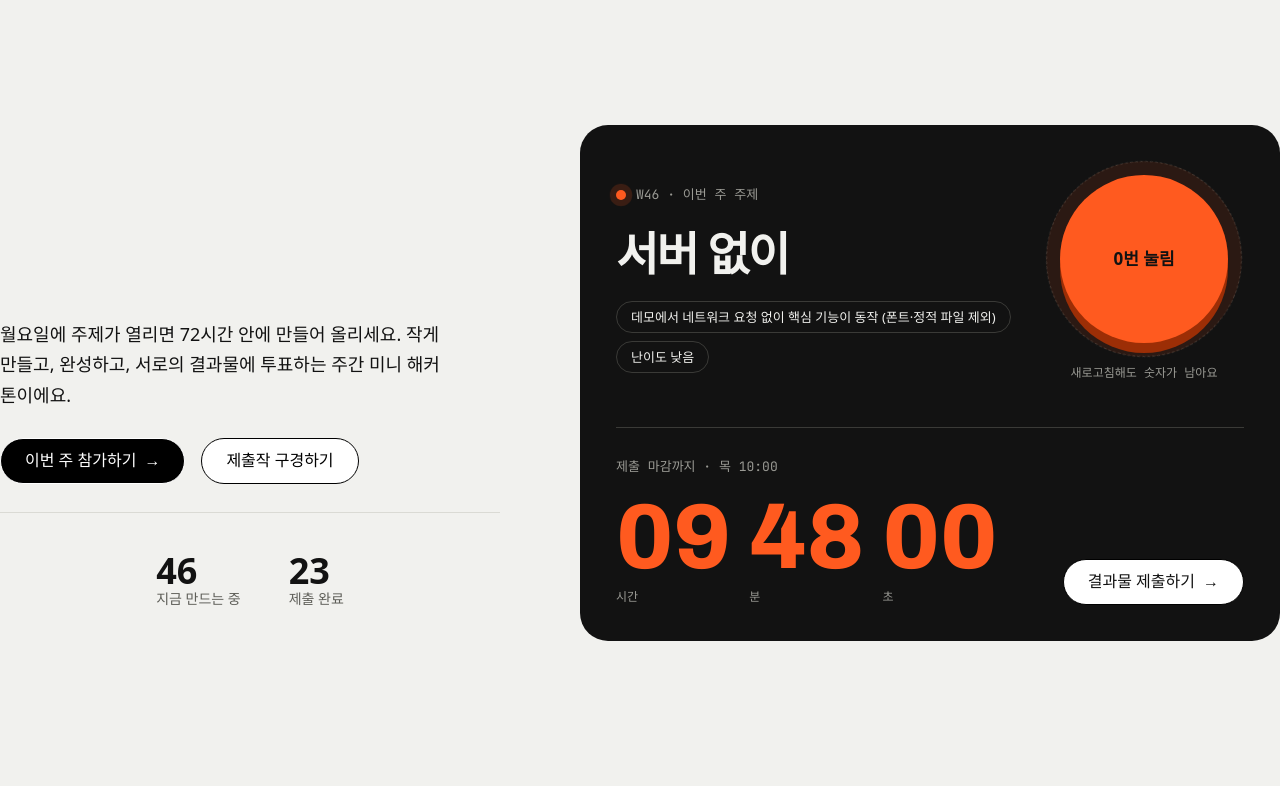
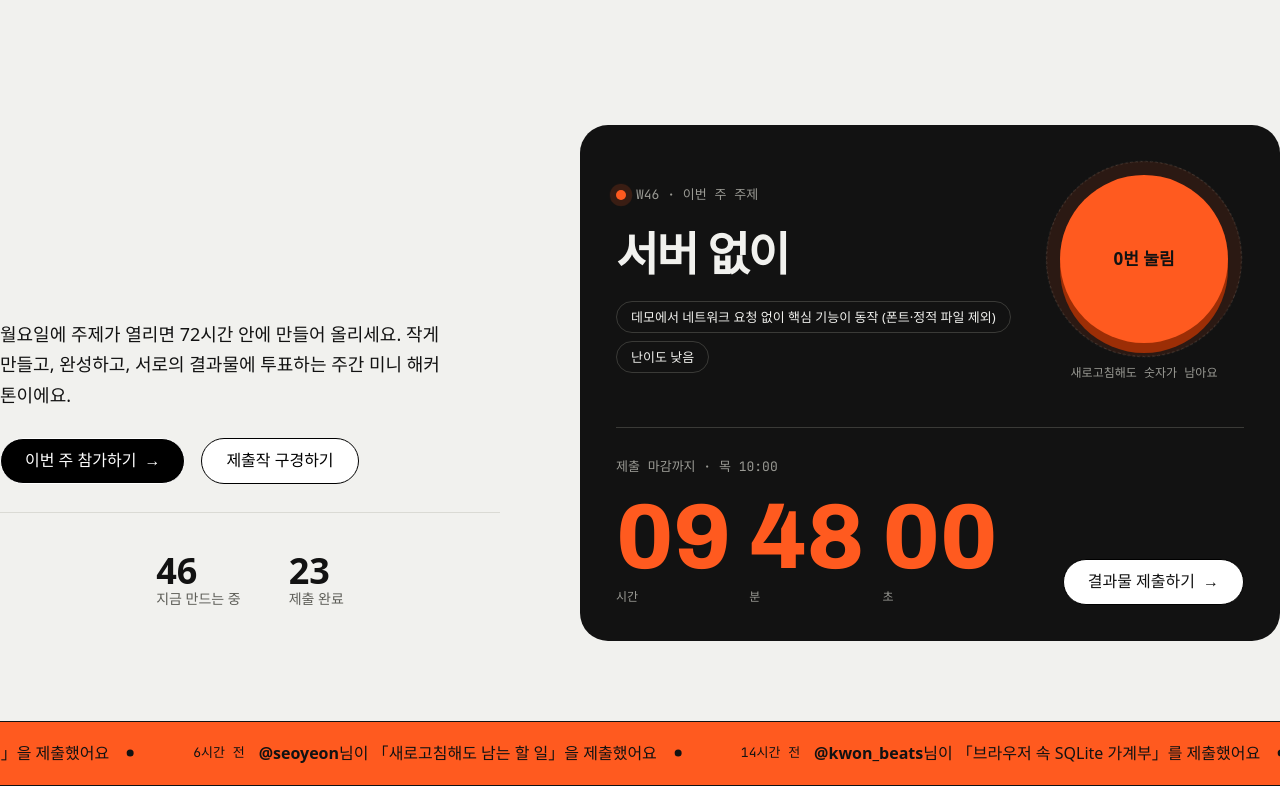
Before and after one commit to TeamUpLabs/ttukttak, a React (Vite) app: page / in a window 1280 px wide. Shown: the part 551-1337 px from the top of the page. Before the commit the page ends 1272 px from the top, so only its background shows below. Built offline with nearby package versions, Linux system fonts and the light colour scheme; a web font is replaced by a local one.

Commit message:
feat: add recent submissions marquee component and mock data to homepage

```diff
--- /dev/null
+++ b/mocks/submissions.json
@@ -0,0 +1,10 @@
+[
+  { "id": "s-101", "weekId": "2026-w46", "handle": "@minji.dev", "track": "beginner", "title": "물 마신 잔 수 기록기", "submittedAt": "2026-11-09T21:40:00+09:00" },
+  { "id": "s-102", "weekId": "2026-w46", "handle": "@hyuk", "track": "regular", "title": "오프라인 메모장", "submittedAt": "2026-11-10T13:05:00+09:00" },
+  { "id": "s-103", "weekId": "2026-w46", "handle": "@dana_k", "track": "beginner", "title": "로컬 습관 달력", "submittedAt": "2026-11-10T23:18:00+09:00" },
+  { "id": "s-104", "weekId": "2026-w46", "handle": "@kwon_beats", "track": "expert", "title": "브라우저 속 SQLite 가계부", "submittedAt": "2026-11-11T09:52:00+09:00" },
+  { "id": "s-105", "weekId": "2026-w46", "handle": "@seoyeon", "track": "regular", "title": "새로고침해도 남는 할 일", "submittedAt": "2026-11-11T17:30:00+09:00" },
+  { "id": "s-106", "weekId": "2026-w46", "handle": "@jh.park", "track": "regular", "title": "IndexedDB 레시피 북", "submittedAt": "2026-11-11T22:47:00+09:00" },
+  { "id": "s-107", "weekId": "2026-w46", "handle": "@yuna_b", "track": "beginner", "title": "오프라인 단어장", "submittedAt": "2026-11-12T01:12:00+09:00" },
+  { "id": "s-108", "weekId": "2026-w46", "handle": "@taeho", "track": "expert", "title": "탭끼리 동기화되는 칸반", "submittedAt": "2026-11-12T03:20:00+09:00" }
+]
--- /dev/null
+++ b/src/features/submission/components/RecentSubmissionsMarquee.tsx
@@ -0,0 +1,50 @@
+import { Marquee } from '../../../shared/ui'
+import { useNow } from '../../../shared/hooks/useNow.ts'
+import submissions from '../../../../mocks/submissions.json'
+
+const rtf = new Intl.RelativeTimeFormat('ko')
+
+/** "방금", "5분 전", "3시간 전", "2일 전" */
+function timeAgo(at: number, now: Date) {
+  const min = Math.floor((now.getTime() - at) / 60_000)
+  if (min < 1) return '방금'
+  if (min < 60) return rtf.format(-min, 'minute')
+  if (min < 60 * 24) return rtf.format(-Math.floor(min / 60), 'hour')
+  return rtf.format(-Math.floor(min / (60 * 24)), 'day')
+}
+
+/** 받침이 있으면 "을", 없으면 "를". 한글이 아니면 "을". */
+function objectParticle(word: string) {
+  const code = word.charCodeAt(word.length - 1) - 0xac00
+  return code >= 0 && code < 11172 && code % 28 === 0 ? '를' : '을'
+}
+
+// ponytail: 목 데이터 고정. Supabase 붙이면 최근 제출 쿼리로 바꿔요.
+const recent = submissions
+  .map((s) => ({ ...s, at: Date.parse(s.submittedAt) }))
+  .sort((a, b) => b.at - a.at)
+
+function RecentSubmissionsMarquee() {
+  const now = useNow(60_000)
+  // 아직 오지 않은 시각의 목 데이터는 숨겨요.
+  const shown = recent.filter((s) => s.at <= now.getTime()).slice(0, 8)
+  if (shown.length === 0) return null
+
+  return (
+    <Marquee label="최근 제출 소식">
+      {shown.map((s) => (
+        <span key={s.id} className="flex items-center gap-3.5 px-7 py-4.5 whitespace-nowrap">
+          <span className="mono text-[13px]">{timeAgo(s.at, now)}</span>
+          <span>
+            <b className="font-bold">{s.handle}</b>님이 「{s.title}」{objectParticle(s.title)} 제출했어요
+          </span>
+          <svg width="14" height="14" viewBox="0 0 14 14" aria-hidden="true">
+            <circle cx="7" cy="7" r="3.5" fill="currentColor" />
+          </svg>
+        </span>
+      ))}
+    </Marquee>
+  )
+}
+
+export default RecentSubmissionsMarquee
--- a/src/features/week/useThisWeek.ts
+++ b/src/features/week/useThisWeek.ts
@@ -1,5 +1,5 @@
-import { useEffect, useState } from 'react'
 import season from '../../../mocks/season-2.json'
+import { useNow } from '../../shared/hooks/useNow.ts'
 import { getThisWeek, type Week } from './thisWeek.ts'
 
 // ponytail: 목 데이터 고정. Supabase 붙이면 이 import만 api.ts 쿼리로 바꿔요.
@@ -8,12 +8,6 @@ export const weekLabels = season.labels
 
 /** 이번 주 정보. tickMs마다 다시 계산해서 주가 바뀌면 자동으로 넘어가요. */
 export function useThisWeek(tickMs = 1000) {
-  const [now, setNow] = useState(() => new Date())
-
-  useEffect(() => {
-    const id = setInterval(() => setNow(new Date()), tickMs)
-    return () => clearInterval(id)
-  }, [tickMs])
-
+  const now = useNow(tickMs)
   return { now, ...getThisWeek(weeks, now) }
 }
--- a/src/pages/HomePage.tsx
+++ b/src/pages/HomePage.tsx
@@ -1,5 +1,6 @@
 import { Button, SiteHeader } from "../shared/ui";
 import ThisWeekCard from "../features/week/components/ThisWeekCard";
+import RecentSubmissionsMarquee from "../features/submission/components/RecentSubmissionsMarquee";
 
 function HomePage() {
   return (
@@ -40,6 +41,8 @@ function HomePage() {
           <ThisWeekCard />
         </div>
       </section>
+
+      <RecentSubmissionsMarquee />
     </main>
   )
 }
--- /dev/null
+++ b/src/shared/hooks/useNow.ts
@@ -0,0 +1,13 @@
+import { useEffect, useState } from 'react'
+
+/** 현재 시각. tickMs마다 다시 렌더해요. */
+export function useNow(tickMs = 1000) {
+  const [now, setNow] = useState(() => new Date())
+
+  useEffect(() => {
+    const id = setInterval(() => setNow(new Date()), tickMs)
+    return () => clearInterval(id)
+  }, [tickMs])
+
+  return now
+}
--- /dev/null
+++ b/src/shared/ui/Marquee/Marquee.tsx
@@ -0,0 +1,25 @@
+import type { ReactNode } from 'react'
+
+type MarqueeProps = {
+  children: ReactNode
+  /** 화면 낭독기용 이름. "최근 제출 소식" */
+  label: string
+}
+
+/** 주황 띠 위로 내용이 끝없이 흘러가요. hover하면 멈춰요. */
+function Marquee({ children, label }: MarqueeProps) {
+  return (
+    <section
+      aria-label={label}
+      className="group overflow-hidden border-y-(length:--tt-stroke-bold) border-(--tt-ink) bg-(--tt-signal) text-(--tt-on-signal)"
+    >
+      {/* 같은 내용을 두 번 이어 붙이고 -50%까지 밀어서 이음새 없이 반복해요 */}
+      <div className="flex w-max animate-[tt-slide_48s_linear_infinite] group-hover:[animation-play-state:paused]">
+        <div className="flex">{children}</div>
+        <div className="flex" aria-hidden="true">{children}</div>
+      </div>
+    </section>
+  )
+}
+
+export default Marquee
--- /dev/null
+++ b/src/shared/ui/Marquee/index.ts
@@ -0,0 +1 @@
+export { default as Marquee } from './Marquee';
--- a/src/shared/ui/index.ts
+++ b/src/shared/ui/index.ts
@@ -4,3 +4,4 @@ export * from "./Countdown"
 export * from "./LiveDot"
 export * from "./PressButton"
 export * from "./Tag"
+export * from "./Marquee"
```
